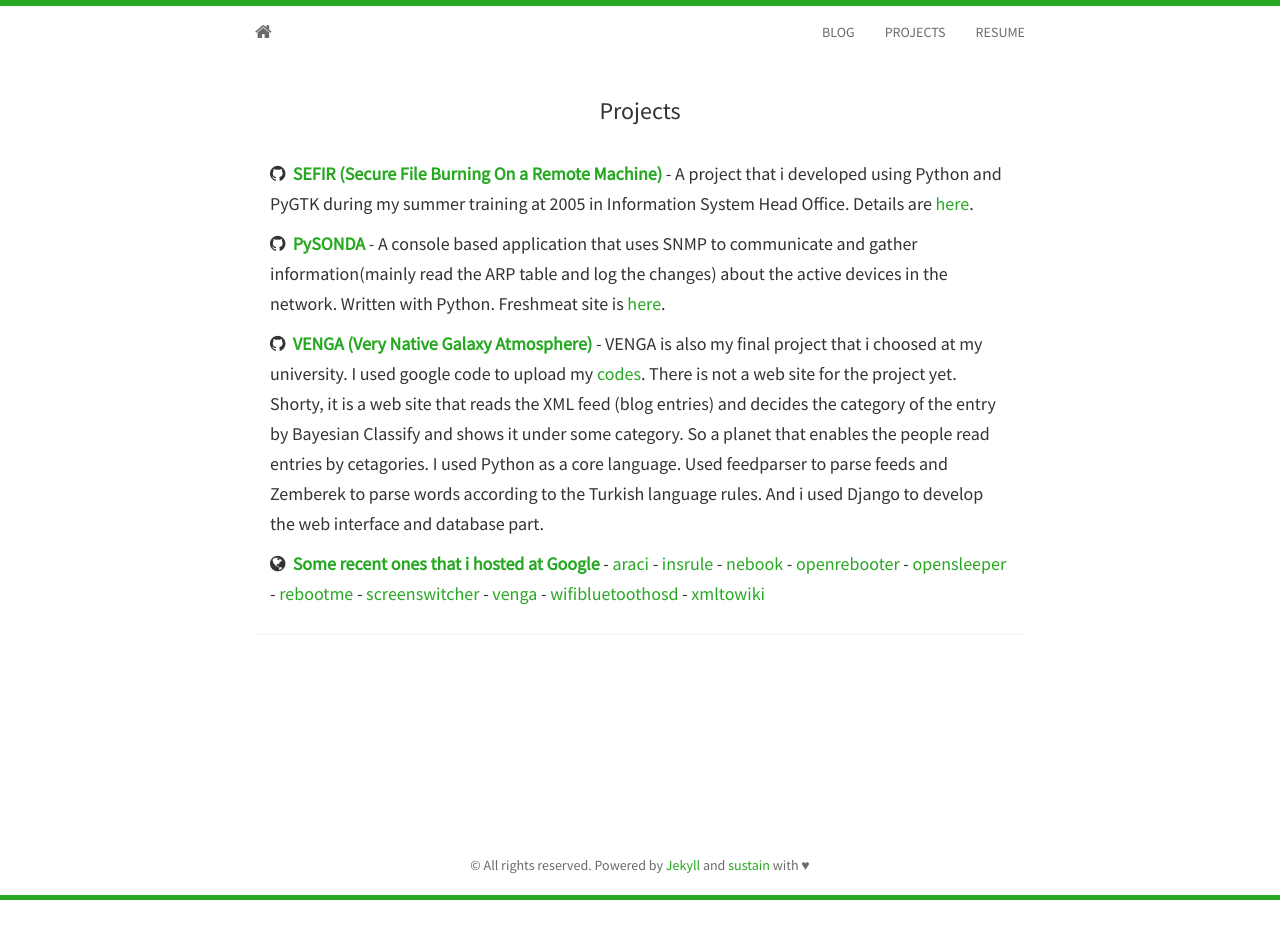
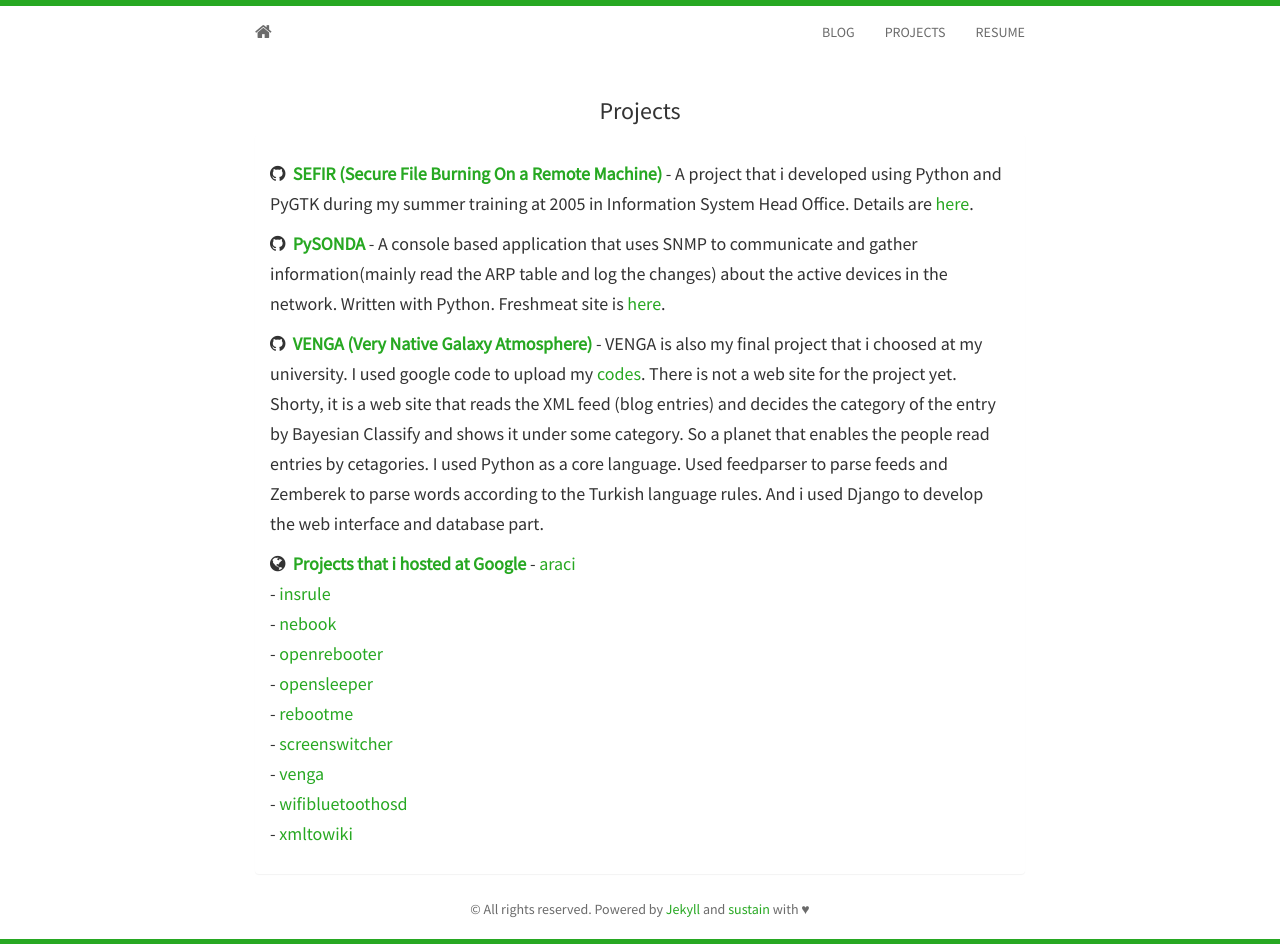
Before and after one commit to oguzy/oguzy.github.io, a Jekyll site: the page built from projects.html, in a window 1280 px wide. Built offline with Jekyll 4.4.1, drawn with Linux system fonts in a browser that asks for light colours; nearby versions of some CDN libraries; Markdown is read by kramdown in place of the engine named in the settings; before the commit the page ends 900 px from its top, so only the background shows below that.

Commit message:
Syntax fix

```diff
--- a/_includes/projects.html
+++ b/_includes/projects.html
@@ -17,16 +17,16 @@
 			- VENGA is also my final project that i choosed at my university. I used google code to upload my <a href="http://code.google.com/p/venga/">codes</a>. There is not a web site for the project yet. Shorty, it is a web site that reads the XML feed (blog entries) and decides the category of the entry by Bayesian Classify and shows it under some category. So a planet that enables the people read entries by cetagories. I used Python as a core language. Used feedparser to parse feeds and Zemberek to parse words according to the Turkish language rules. And i used Django to develop the web interface and database part.
 		</h5>
 		<h5>
-			<i class="fa fa-globe"></i>&nbsp;&nbsp;<strong><a href="#">Some recent ones that i hosted at Google</a></strong>
-			- <a href="http://code.google.com/p/araci/">araci</a>
-    			- <a href="http://code.google.com/p/insrule/">insrule</a>
-    			- <a href="http://code.google.com/p/nebook/">nebook</a>
-    			- <a href="http://code.google.com/p/openrebooter/">openrebooter</a>
-    			- <a href="http://code.google.com/p/opensleeper/">opensleeper</a>
-    			- <a href="http://code.google.com/p/rebootme/">rebootme</a>
-    			- <a href="http://code.google.com/p/screenswitcher/">screenswitcher</a>
-    			- <a href="http://code.google.com/p/venga/">venga</a>
-    			- <a href="http://code.google.com/p/wifibluetoothosd/">wifibluetoothosd</a>
+			<i class="fa fa-globe"></i>&nbsp;&nbsp;<strong><a href="#">Projects that i hosted at Google</a></strong>
+			    - <a href="http://code.google.com/p/araci/">araci</a></br>
+    			- <a href="http://code.google.com/p/insrule/">insrule</a></br>
+    			- <a href="http://code.google.com/p/nebook/">nebook</a></br>
+    			- <a href="http://code.google.com/p/openrebooter/">openrebooter</a></br>
+    			- <a href="http://code.google.com/p/opensleeper/">opensleeper</a></br>
+    			- <a href="http://code.google.com/p/rebootme/">rebootme</a></br>
+    			- <a href="http://code.google.com/p/screenswitcher/">screenswitcher</a></br>
+    			- <a href="http://code.google.com/p/venga/">venga</a></br>
+    			- <a href="http://code.google.com/p/wifibluetoothosd/">wifibluetoothosd</a></br>
     			- <a href="http://code.google.com/p/xmltowiki/">xmltowiki</a>
 		</h5>
 
```
